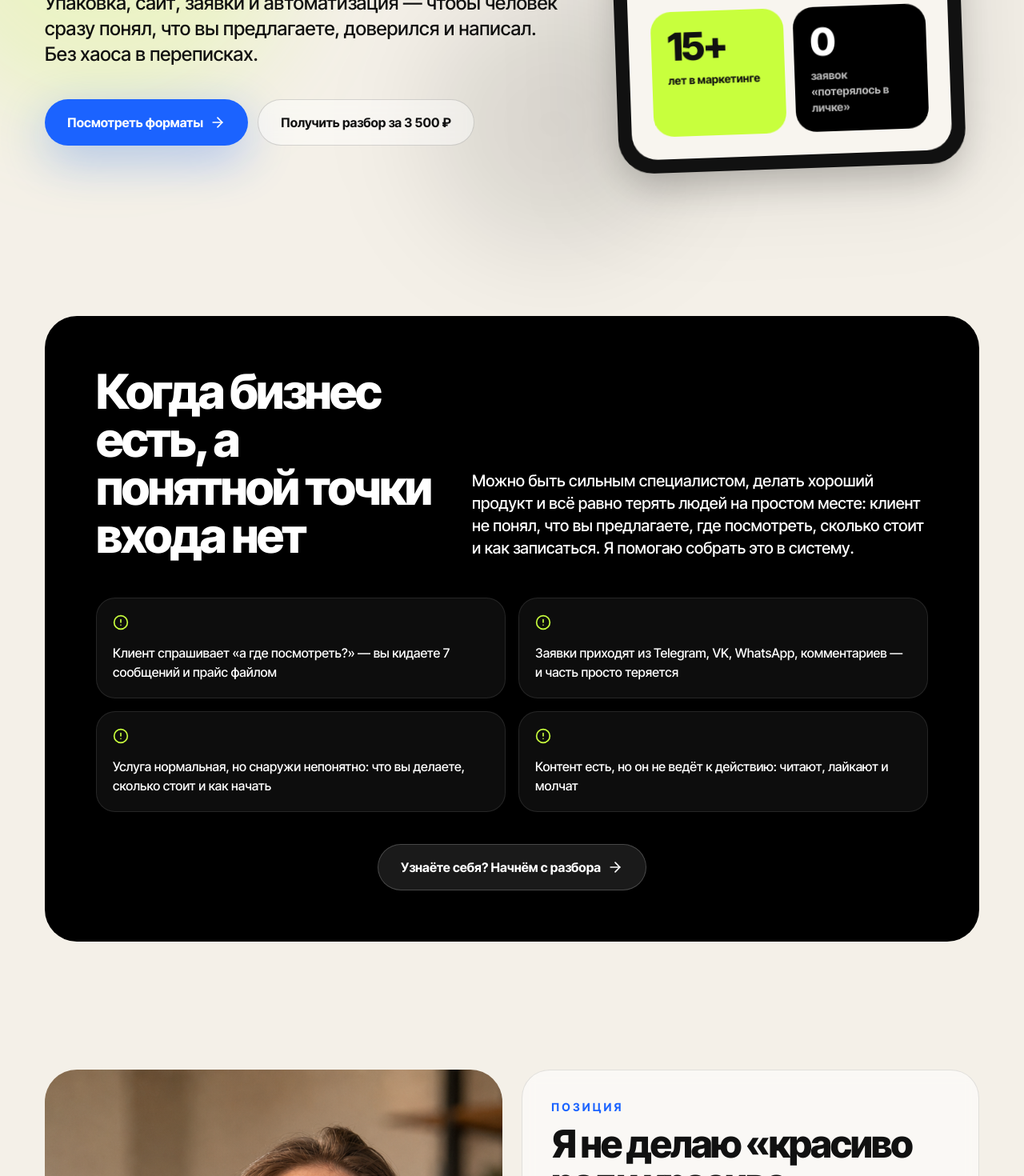
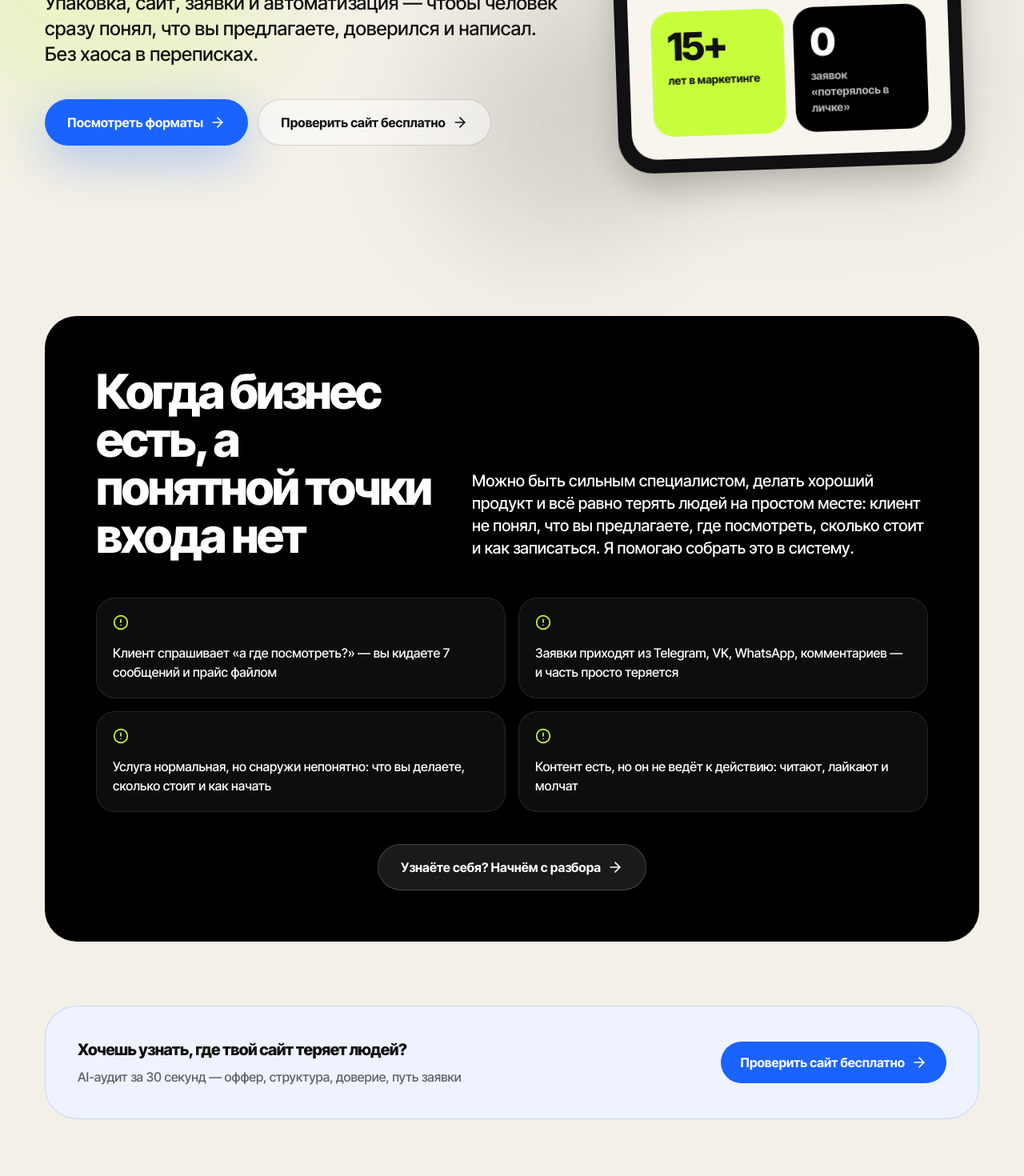
Before and after one commit to ksukirillova-cloud/kirillova, a React (Vite) app: page / in a window 1280 px wide. Shown: the part 660-2130 px from the top of the page at 80% size. Built offline with nearby package versions, Linux system fonts and the light colour scheme.

Commit message:
add audit funnel

```diff
--- a/src/App.jsx
+++ b/src/App.jsx
@@ -1,4 +1,4 @@
-import React, { useState } from 'react';
+import React, { useState, useEffect } from 'react';
 import { motion, AnimatePresence } from 'framer-motion';
 import imgKsenia from './assets/ksenia-photo.png';
 import {
@@ -12,6 +12,7 @@ import {
   Sparkles,
   Target,
   Workflow,
+  X,
   Zap,
   AlertCircle,
 } from 'lucide-react';
@@ -24,6 +25,7 @@ import imgWindows      from './assets/windows-cover.png';
 import imgMakeup       from './assets/makeup-cover.jpg';
 
 const telegramUrl = 'https://t.me/ksukirillova';
+const AUDIT       = 'https://audit.kirillova.online/';
 
 const fadeUp = {
   initial: { opacity: 0, y: 26 },
@@ -281,7 +283,7 @@ function CasesSlider({ cases }) {
         </div>
       </div>
 
-      {/* CTA после кейсов — человек только что увидел результаты */}
+      {/* CTA после кейсов */}
       <div className="mt-8 flex flex-col items-center gap-3 sm:flex-row sm:justify-center">
         <a href={telegramUrl} className="group inline-flex items-center justify-center gap-2 rounded-full bg-black px-7 py-4 text-base font-bold text-white transition hover:-translate-y-0.5 hover:bg-[#1B63FF]">
           Хочу так же — обсудить проект
@@ -292,11 +294,71 @@ function CasesSlider({ cases }) {
   );
 }
 
+// ─── STICKY AUDIT BAR ─────────────────────────────────────────────────────────
+// Появляется после 30% скролла. Ловит тёплых посетителей,
+// которые читают, но не дойдут до CTA в подвале.
+
+function StickyAuditBar({ visible, onClose }) {
+  return (
+    <AnimatePresence>
+      {visible && (
+        <motion.div
+          initial={{ y: 72, opacity: 0 }}
+          animate={{ y: 0, opacity: 1 }}
+          exit={{ y: 72, opacity: 0 }}
+          transition={{ type: 'spring', stiffness: 420, damping: 32 }}
+          className="fixed bottom-0 left-0 right-0 z-50 border-t border-black/10 bg-white/95 backdrop-blur-md"
+        >
+          <div className="mx-auto flex max-w-7xl items-center justify-between gap-4 px-5 py-3 md:px-10 lg:px-14">
+            <p className="hidden text-sm font-semibold text-black/60 sm:block">
+              Хочешь узнать, где твой сайт теряет клиентов?
+            </p>
+            <a
+              href={AUDIT}
+              target="_blank"
+              rel="noopener noreferrer"
+              className="inline-flex items-center gap-2 rounded-full bg-[#1B63FF] px-5 py-2.5 text-sm font-bold text-white transition hover:bg-[#1045CC] whitespace-nowrap"
+            >
+              Проверить сайт бесплатно
+              <ArrowRight className="h-3.5 w-3.5" />
+            </a>
+            <button
+              onClick={onClose}
+              className="flex-shrink-0 p-1 text-black/30 transition hover:text-black/60"
+              aria-label="Закрыть"
+            >
+              <X className="h-4 w-4" />
+            </button>
+          </div>
+        </motion.div>
+      )}
+    </AnimatePresence>
+  );
+}
+
 // ─── ГЛАВНЫЙ КОМПОНЕНТ ───────────────────────────────────────────────────────
 
 export default function KseniMarketingSystemsLanding() {
+  const [stickyVisible,   setStickyVisible]   = useState(false);
+  const [stickyDismissed, setStickyDismissed] = useState(false);
+
+  useEffect(() => {
+    const onScroll = () => {
+      if (stickyDismissed) return;
+      const total = document.documentElement.scrollHeight - window.innerHeight;
+      setStickyVisible(total > 0 ? window.scrollY / total > 0.3 : false);
+    };
+    window.addEventListener('scroll', onScroll, { passive: true });
+    return () => window.removeEventListener('scroll', onScroll);
+  }, [stickyDismissed]);
+
   return (
     <>
+      <StickyAuditBar
+        visible={stickyVisible && !stickyDismissed}
+        onClose={() => { setStickyDismissed(true); setStickyVisible(false); }}
+      />
+
       <style>{`
         @import url('https://fonts.googleapis.com/css2?family=Inter+Tight:wght@500;600;700;800&display=swap');
         html {
@@ -358,14 +420,15 @@ export default function KseniMarketingSystemsLanding() {
               </p>
 
               <div className="mt-10 flex flex-col gap-3 sm:flex-row">
-                {/* Основная кнопка — низкий порог входа */}
+                {/* Основная кнопка */}
                 <a href="#packages" className="group inline-flex items-center justify-center gap-2 rounded-full bg-[#1B63FF] px-7 py-4 text-base font-bold text-white shadow-[0_18px_60px_rgba(27,99,255,0.32)] transition hover:-translate-y-0.5">
                   Посмотреть форматы
                   <ArrowRight className="h-5 w-5 transition group-hover:translate-x-1" />
                 </a>
-                {/* Вторичная — для готовых */}
-                <a href={telegramUrl} className="inline-flex items-center justify-center rounded-full border border-black/15 bg-white/45 px-7 py-4 text-base font-bold backdrop-blur transition hover:bg-white">
-                  Получить разбор за 3 500 ₽
+                {/* ПРАВКА 1: вторичная кнопка → бесплатный аудит сайта */}
+                <a href={AUDIT} target="_blank" rel="noopener noreferrer" className="inline-flex items-center justify-center gap-2 rounded-full border border-black/15 bg-white/45 px-7 py-4 text-base font-bold backdrop-blur transition hover:bg-white">
+                  Проверить сайт бесплатно
+                  <ArrowRight className="h-5 w-5" />
                 </a>
               </div>
             </motion.div>
@@ -442,11 +505,35 @@ export default function KseniMarketingSystemsLanding() {
                 </div>
               ))}
             </div>
-            {/* CTA после болей — человек узнал себя */}
             <div className="mt-10 flex justify-center">
               <a href={telegramUrl} className="group inline-flex items-center gap-2 rounded-full border border-white/20 bg-white/10 px-7 py-4 text-base font-bold text-white backdrop-blur transition hover:bg-white hover:text-black">
                 Узнаёте себя? Начнём с разбора
                 <ArrowRight className="h-5 w-5 transition group-hover:translate-x-1" />
+              </a>
+            </div>
+          </motion.div>
+        </section>
+
+        {/* ПРАВКА 2: аудит-блок после болей — пик узнавания */}
+        <section className="px-5 pb-6 md:px-10 lg:px-14">
+          <motion.div {...fadeUp} className="mx-auto max-w-7xl rounded-[2.5rem] border border-[#1B63FF]/20 bg-[#EEF3FF] p-7 md:p-10">
+            <div className="flex flex-col items-start justify-between gap-6 sm:flex-row sm:items-center">
+              <div>
+                <p className="text-xl font-extrabold tracking-[-0.03em]">
+                  Хочешь узнать, где твой сайт теряет людей?
+                </p>
+                <p className="mt-2 text-base text-black/60">
+                  AI-аудит за 30 секунд — оффер, структура, доверие, путь заявки
+                </p>
+              </div>
+              <a
+                href={AUDIT}
+                target="_blank"
+                rel="noopener noreferrer"
+                className="inline-flex flex-shrink-0 items-center gap-2 rounded-full bg-[#1B63FF] px-6 py-3.5 text-base font-bold text-white transition hover:bg-[#1045CC] whitespace-nowrap"
+              >
+                Проверить сайт бесплатно
+                <ArrowRight className="h-5 w-5" />
               </a>
             </div>
           </motion.div>
@@ -457,7 +544,6 @@ export default function KseniMarketingSystemsLanding() {
           <div className="mx-auto max-w-7xl">
             <div className="grid gap-6 lg:grid-cols-2 lg:items-stretch">
 
-              {/* Левая колонка — фото */}
               <motion.div {...fadeUp} className="overflow-hidden rounded-[2.5rem]">
                 <img
                   src={imgKsenia}
@@ -467,10 +553,8 @@ export default function KseniMarketingSystemsLanding() {
                 />
               </motion.div>
 
-              {/* Правая колонка — позиция + кто я */}
               <motion.div {...fadeUp} className="flex flex-col gap-6">
 
-                {/* Позиция */}
                 <div className="rounded-[2.2rem] border border-black/10 bg-white/55 p-7 backdrop-blur md:p-9">
                   <p className="mb-3 text-sm font-bold uppercase tracking-[0.22em] text-[#1B63FF]">позиция</p>
                   <h2 className="text-4xl font-extrabold leading-[1.02] tracking-[-0.045em] md:text-5xl">
@@ -488,7 +572,6 @@ export default function KseniMarketingSystemsLanding() {
                   </div>
                 </div>
 
-                {/* Кто я */}
                 <div className="rounded-[2.2rem] bg-black p-7 text-white md:p-9">
                   <p className="mb-3 text-sm font-bold uppercase tracking-[0.22em] text-[#C8FF3D]">кто я</p>
                   <h3 className="text-3xl font-extrabold leading-tight tracking-[-0.04em] md:text-4xl">
@@ -507,7 +590,6 @@ export default function KseniMarketingSystemsLanding() {
                       <p className="mt-1 text-sm text-white/60">ниш и индустрий</p>
                     </div>
                   </div>
-                  {/* CTA — доверие начало формироваться */}
                   <a href="#cases" className="mt-7 inline-flex items-center gap-2 rounded-full border border-white/20 bg-white/10 px-5 py-3 text-sm font-bold text-white transition hover:bg-white hover:text-black">
                     Посмотреть кейсы <ArrowRight className="h-4 w-4" />
                   </a>
@@ -701,7 +783,6 @@ export default function KseniMarketingSystemsLanding() {
                   <p className="text-xl font-bold leading-snug tracking-[-0.03em]">{text}</p>
                 </motion.div>
               ))}
-              {/* CTA после процесса — страх неизвестности снят */}
               <motion.div {...fadeUp} className="pt-2">
                 <a href={telegramUrl} className="group inline-flex items-center gap-2 rounded-full bg-black px-7 py-4 text-base font-bold text-white transition hover:-translate-y-0.5 hover:bg-[#1B63FF]">
                   Понятно, начнём
@@ -757,10 +838,11 @@ export default function KseniMarketingSystemsLanding() {
                   Написать в Telegram
                   <Zap className="h-5 w-5 transition group-hover:rotate-12" />
                 </a>
-                <p className="text-sm text-white/50">
-                  Нет Telegram?{' '}
-                  <a href="mailto:YOUR_EMAIL@example.com" className="underline underline-offset-2 hover:text-white">
-                    Напишите на почту
+                {/* ПРАВКА 3: вторичная ссылка на аудит в подвале */}
+                <p className="text-sm text-white/60">
+                  Или начните бесплатно:{' '}
+                  <a href={AUDIT} target="_blank" rel="noopener noreferrer" className="underline underline-offset-2 hover:text-white">
+                    проверьте сайт за 30 секунд →
                   </a>
                 </p>
               </div>
```
